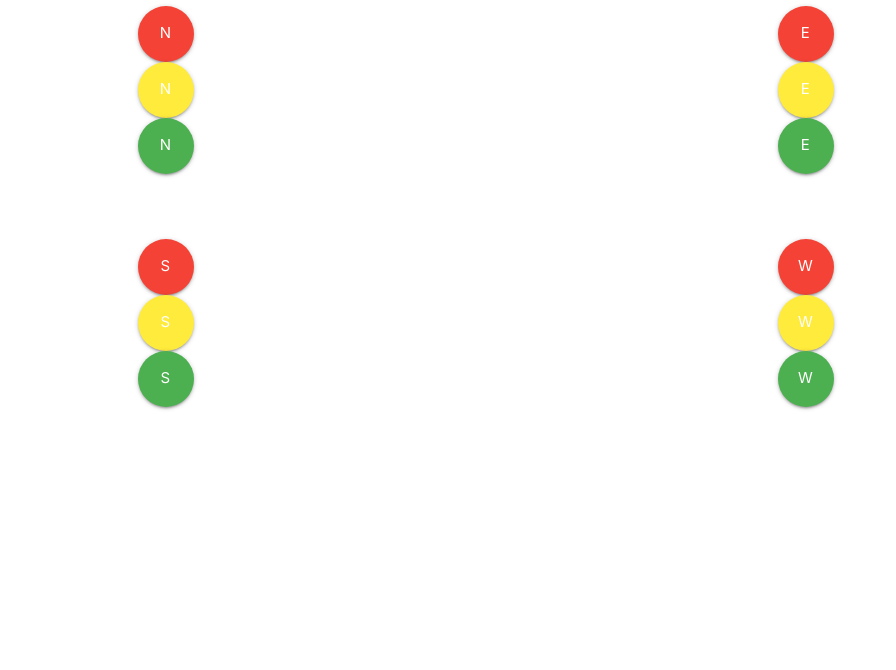
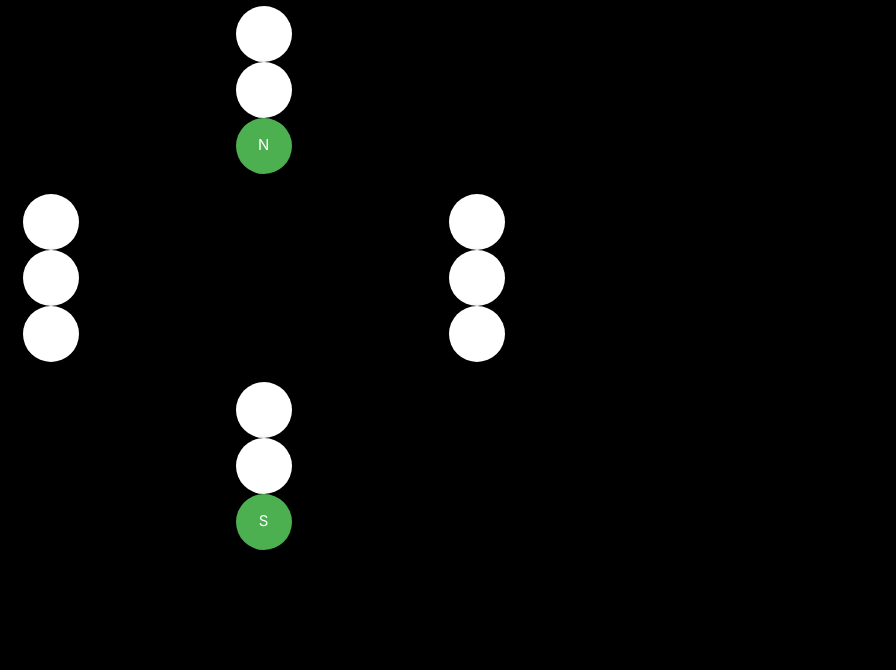
Before and after one commit to SimoTr84/TrafficLights, a plain HTML site: page index.html in a window 1280 px wide. Shown: the part 130-800 px from the top of the page, without its empty margins (0-896 px from the left). Drawn offline with nearby package versions, Linux system fonts and the light colour scheme.

Commit message:
north and south lights alternating red yellow and green

```diff
--- a/index.html
+++ b/index.html
@@ -4,105 +4,102 @@
   <meta charset="UTF-8">
   <meta name="viewport" content="width=device-width, initial-scale=1.0">
   <meta http-equiv="X-UA-Compatible" content="ie=edge">
+
+  <link rel="stylesheet" href="https://cdnjs.cloudflare.com/ajax/libs/materialize/0.99.0/css/materialize.css"/>
+  <link rel="stylesheet" href="style.css"/>
   <script src="js/jquery.js" charset="utf-8"></script>
   <script src="js/main.js" charset="utf-8"></script>
 
-
-  <link rel="stylesheet" href="style.css">
-  <link rel="stylesheet" href="https://cdnjs.cloudflare.com/ajax/libs/materialize/0.99.0/css/materialize.css">
-
   <title>Traffic Lights</title>
 </head>
+
 <body>
-
   <h1>Traffic Lights</h1>
 
+    <!-- north light -->
   <div class="row">
-    <div class="col s6 m6 l6">
-        <div class="col s6 m6 l6">
-          <div class="col s12 m12 l12 ">
-            <div class="btn-floating btn-large waves-effect waves-light red tl-r">
+    <div class="col s6 offset-s2">
+      <div class="col s12">
+        <div id="north-red" class="btn-floating btn-large white">
           N
         </div>
       </div>
-          <div class="col s12 m12 l12 ">
-            <div class="btn-floating btn-large waves-effect waves-light yellow tl-y">
+      <div class="col s12">
+        <div id="north-yellow" class="btn-floating btn-large white">
           N
         </div>
       </div>
-          <div class="col s12 m12 l12 ">
-            <div class="btn-floating btn-large waves-effect waves-light green tl-g">
+      <div class="col s12">
+        <div id="north-green" class="btn-floating btn-large white">
           N
         </div>
       </div>
     </div>
   </div>
 
-    <div class="col s6 m6 l6">
-        <div class="col s6 m6 l6">
-          <div class="col s12 m12 l12 ">
-            <div class="btn-floating btn-large waves-effect waves-light red tl-r">
+
+  <div class="row">
+    <!-- west light -->
+    <div class="col s4">
+      <div class="col s12">
+        <div id="west-red" class="btn-floating btn-large white">
           E
         </div>
       </div>
-          <div class="col s12 m12 l12 ">
-            <div class="btn-floating btn-large waves-effect waves-light yellow tl-y">
+      <div class="col s12">
+        <div id="west-yellow" class="btn-floating btn-large white">
           E
         </div>
       </div>
-          <div class="col s12 m12 l12 ">
-            <div class="btn-floating btn-large waves-effect waves-light green tl-g">
+      <div class="col s12">
+        <div id="west-green" class="btn-floating btn-large white">
           E
         </div>
+      </div>
+    </div>
+    <!-- east light -->
+    <div class="col s3">
+      <div class="col s12">
+        <div id="east-red" class="btn-floating btn-large white">
+          W
+        </div>
+      </div>
+      <div class="col s12">
+        <div id="east-yellow" class="btn-floating btn-large white">
+          W
+        </div>
+      </div>
+      <div class="col s12">
+        <div id="east-green" class="btn-floating btn-large white">
+          W
         </div>
       </div>
     </div>
   </div>
 
-    <br> <br>
-
+  <!-- south light -->
   <div class="row">
-    <div class="col s6 m6 l6">
-        <div class="col s6 m6 l6">
-          <div class="col s12 m12 l12 ">
-            <div class="btn-floating btn-large waves-effect waves-light red tl-r">
+    <div class="col s6 offset-s2">
+      <div class="col s12">
+        <div id="south-red" class="btn-floating btn-large white">
           S
         </div>
       </div>
-          <div class="col s12 m12 l12 ">
-            <div class="btn-floating btn-large waves-effect waves-light yellow tl-y">
+      <div class="col s12">
+        <div id="south-yellow" class="btn-floating btn-large white">
           S
         </div>
       </div>
-          <div class="col s12 m12 l12 ">
-            <div class="btn-floating btn-large waves-effect waves-light green tl-g">
+      <div class="col s12">
+        <div id="south-green" class="btn-floating btn-large white">
           S
         </div>
       </div>
     </div>
   </div>
 
-    <div class="col s6 m6 l6">
-        <div class="col s6 m6 l6">
-          <div class="col s12 m12 l12 ">
-            <div class="btn-floating btn-large waves-effect waves-light red tl-r">
-              W
-            </div>
-          </div>
-          <div class="col s12 m12 l12 ">
-            <div class="btn-floating btn-large waves-effect waves-light yellow tl-y">
-              W
-            </div>
-          </div>
-          <div class="col s12 m12 l12 ">
-            <div class="btn-floating btn-large waves-effect waves-light green tl-g">
-              W
-            </div>
-          </div>
-        </div>
-    </div>
 
-  </div>
+
 
 
 
--- a/js/main.js
+++ b/js/main.js
@@ -1,2 +1,82 @@
-console.log("test!");
-console.log($);
+////////////////  Traffic Lights ////////////////
+// You are required to provide the code for an application that simulates a set of traffic lights at an intersection.
+// The traffic lights are designated (N, S) and (E, W) like a compass.
+
+//////////////// Requirements ////////////////
+// The lights change automatically every 5 minutes.
+// When switching from green to red, the yellow light must be displayed for 30 seconds prior to it switching to red and the opposite direction switching to green from red.
+// You're not required to optimize, just focus on a functional approach to requirements Provide the output for the light changes which occur during the period between 9am and 9:30am.
+// You should provide unit tests for your solution.
+
+//////////////// Execution ////////////////
+// define the four different lights
+// define the action of removing and adding classes
+
+// North & South Lights
+// define the turning red action
+const northSouthRed = function() {
+  $northRed = $("#north-red");
+  $southRed = $("#south-red");
+  $northRed.removeClass("white").addClass("red");
+  $southRed.removeClass("white").addClass("red");
+};
+window.setTimeout(northSouthRed, 2000);
+
+// define the turning green action
+const northSouthGreen = function() {
+  $northGreen = $("#north-green");
+  $southGreen = $("#south-green");
+
+  $northGreen.removeClass("white").addClass("green");
+  $northRed.removeClass("red").addClass("white");
+  $southGreen.removeClass("white").addClass("green");
+  $southRed.removeClass("red").addClass("white");
+};
+window.setTimeout(northSouthGreen, 4000);
+
+// define the turning yellow action
+const northSouthYellow = function() {
+  $northYellow = $("#north-yellow");
+  $southYellow = $("#south-yellow");
+
+  $northYellow.removeClass("white").addClass("yellow");
+  $northGreen.removeClass("green").addClass("white");
+  $southYellow.removeClass("white").addClass("yellow");
+  $southGreen.removeClass("green").addClass("white");
+};
+window.setTimeout(northSouthYellow, 6000);
+
+// East and West Lights
+// define the turning red action
+// const eastWestRed = function() {
+//   $eastRed = $("#east-red");
+//   $westRed = $("#west-red");
+//
+//   $eastRed.removeClass("white").addClass("red");
+//   $westRed.removeClass("white").addClass("red");
+// };
+// window.setTimeout(eastWestRed, 6000);
+//
+// // define the turning green action
+// const eastWestGreen = function() {
+//   $eastGreen = $("#east-green");
+//   $westGreen = $("#west-green");
+//
+//   $eastGreen.removeClass("white").addClass("green");
+//   $eastRed.removeClass("red").addClass("white");
+//   $westGreen.removeClass("white").addClass("green");
+//   $westRed.removeClass("red").addClass("white");
+// };
+// window.setTimeout(eastWestGreen, 2000);
+//
+// // define the turning yellow action
+// const eastWestYellow = function() {
+//   $eastYellow = $("#east-yellow");
+//   $westYellow = $("#west-yellow");
+//
+//   $eastYellow.removeClass("white").addClass("yellow");
+//   $eastGreen.removeClass("green").addClass("white");
+//   $westYellow.removeClass("white").addClass("yellow");
+//   $westGreen.removeClass("green").addClass("white");
+// };
+// window.setTimeout(eastWestYellow, 2000);
--- a/style.css
+++ b/style.css
@@ -1,11 +1,7 @@
-body {
-  text-align: center;
+:root {
+  background: black;
 }
 
-.row {
-  align-items: center;
+h1 {
+  color: white;
 }
-
-.verticalLine {
-  border-left: thick solid #ff0000;
-}
```
Lines whose indentation alone changed are shown as unchanged.
